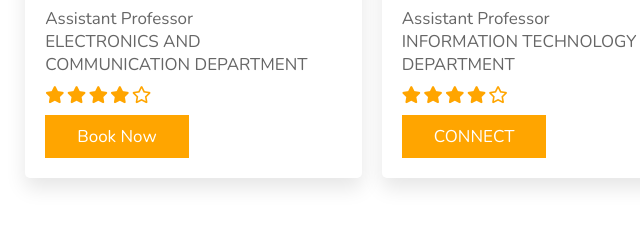
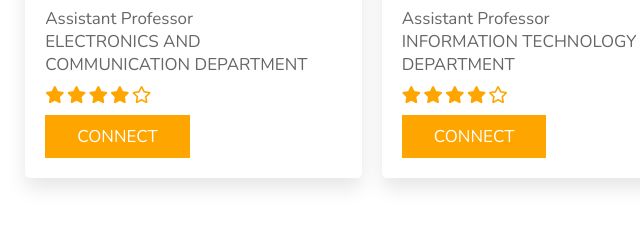
Before and after one commit to sneha1505/codeathon, a website built with Parcel: page index.html in a window 1280 px wide. Shown: the part 2354-2589 px from the top of the page, 90-730 px from the left. Built offline with nearby package versions, Linux system fonts and the light colour scheme; animation ran at ten frames a second.

Commit message:
Update index.html

```diff
--- a/index.html
+++ b/index.html
@@ -144,7 +144,7 @@
                     <i class="far fa-star"></i>
                 </div>
 
-                <a href="#" class="btn">book now</a>
+                <a href="#" class="btn">CONNECT</a>
             </div>
         </div>
 
```
